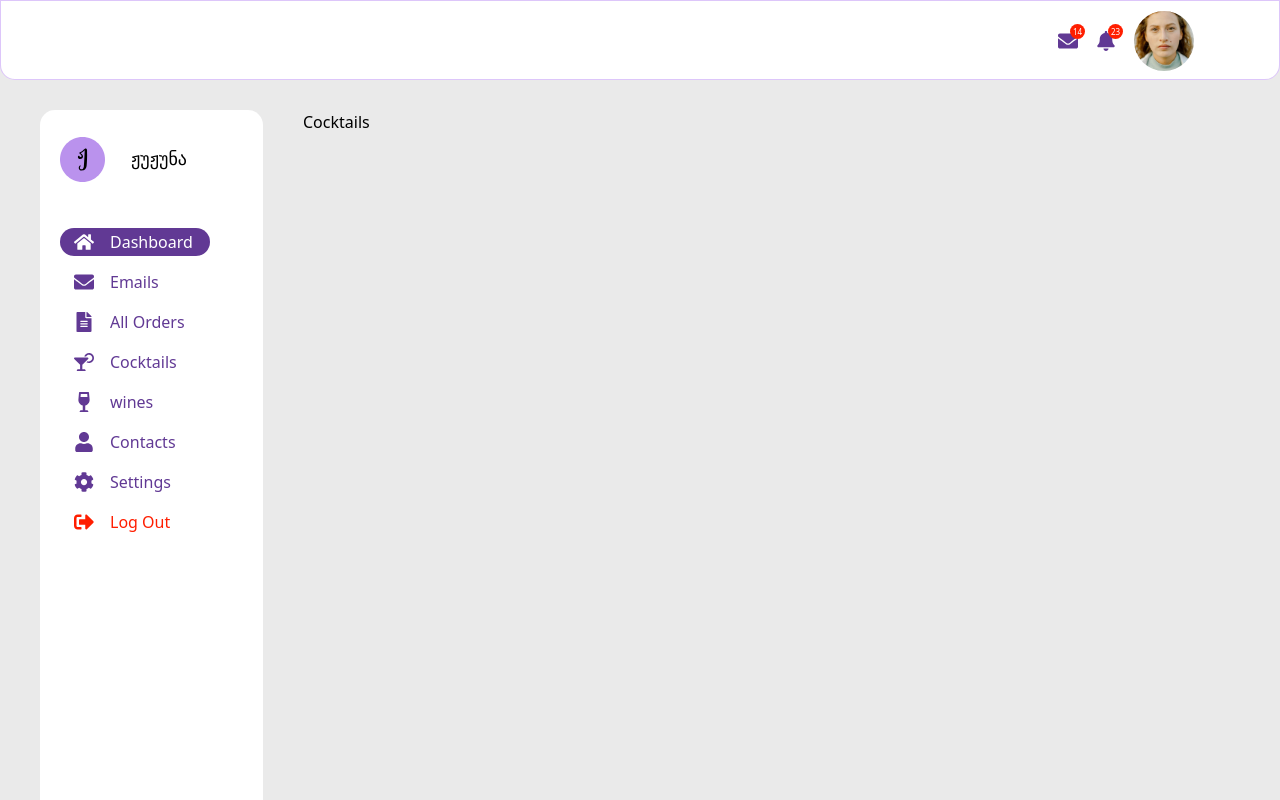
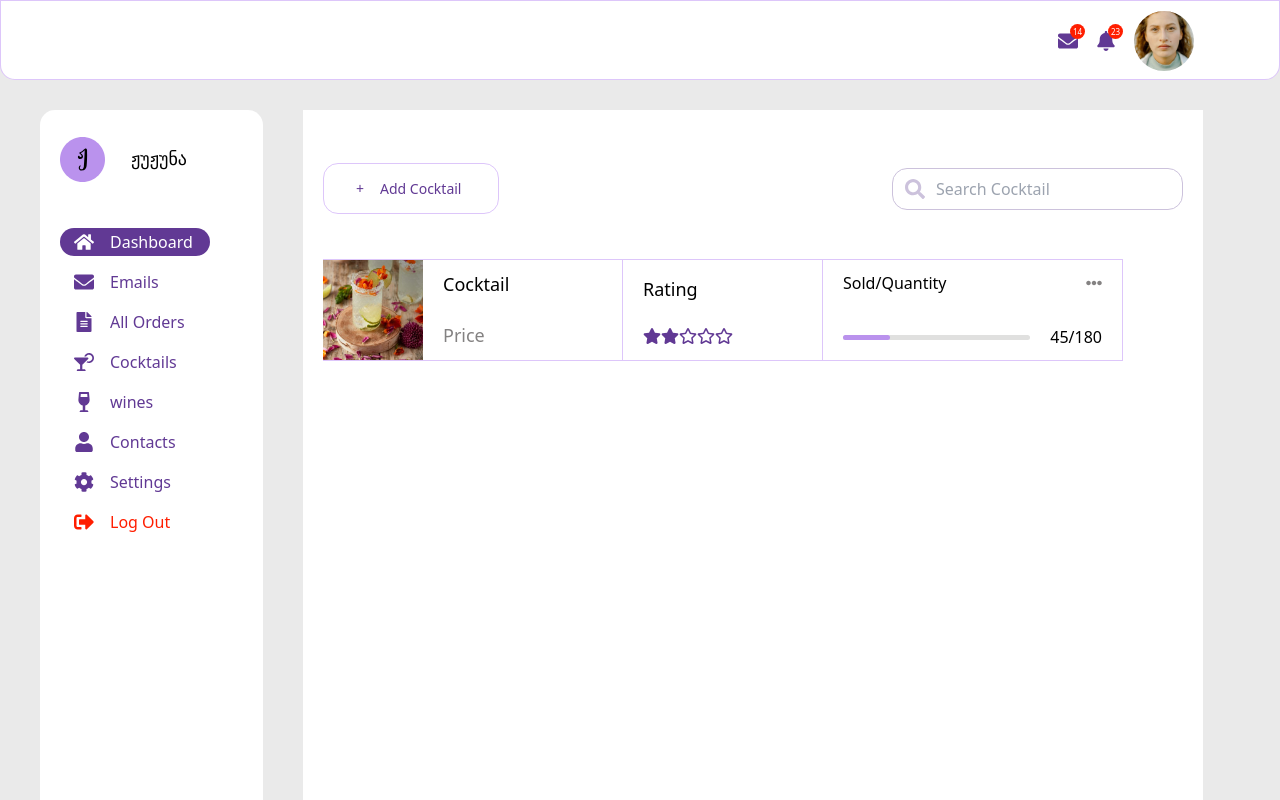
Before and after one commit to linesquad/jujuna-admin, a React (Vite) app: page /cocktails in a window 1280 px wide. Shown: the top 800 px of the page. Built offline with nearby package versions, Linux system fonts and the light colour scheme.

Commit message:
feat: add cocktails and wine pages just design

```diff
--- /dev/null
+++ b/src/components/productsComponents/DisplayProducts.jsx
@@ -0,0 +1,11 @@
+import SingleProduct from "./SingleProduct";
+
+function DisplayProducts() {
+  return (
+    <div className="mt-[45px]">
+      <SingleProduct />
+    </div>
+  );
+}
+
+export default DisplayProducts;
--- /dev/null
+++ b/src/components/productsComponents/ProductsHeader.jsx
@@ -0,0 +1,23 @@
+import { FaSearch } from "react-icons/fa";
+
+function ProductsHeader({ type }) {
+  return (
+    <div className="flex items-center justify-between">
+      <div className="text-[14px] text-[#613994] flex items-center gap-[16px] py-[14px] px-[32px] border-[1px] border-[#BB8DF580] w-[176px] rounded-[15px]">
+        <span>+</span>
+        <p>Add {type}</p>
+      </div>
+
+      <div className="w-[291px] h-[42px] border-[1px] border-[#CCC2DC] rounded-[15px] pl-[12px] flex items-center gap-[11px]">
+        <FaSearch size={20} color="#CCC2DC" />
+        <input
+          type="text"
+          placeholder={`Search ${type}`}
+          className="border-none outline-none"
+        />
+      </div>
+    </div>
+  );
+}
+
+export default ProductsHeader;
--- /dev/null
+++ b/src/components/productsComponents/ProgressBar.jsx
@@ -0,0 +1,18 @@
+function ProgressBar({ progress, max }) {
+  const progressPercentage = (progress / max) * 100;
+  return (
+    <div className="flex items-center gap-[20px]">
+      <div className="w-full h-[5px] bg-[#e0e0df] rounded-[5px]">
+        <div
+          className={`h-full bg-[#BA92ED] rounded-[5px]`}
+          style={{ width: `${progressPercentage}%` }}
+        ></div>
+      </div>
+      <span>
+        {progress}/{max}
+      </span>
+    </div>
+  );
+}
+
+export default ProgressBar;
--- /dev/null
+++ b/src/components/productsComponents/SingleProduct.jsx
@@ -0,0 +1,45 @@
+import cocktail from "/images/cocktail.jfif";
+import { FaStar, FaRegStar } from "react-icons/fa";
+import { FaEllipsisH } from "react-icons/fa";
+import ProgressBar from "./ProgressBar";
+
+function SingleProduct() {
+  return (
+    <div className="flex">
+      <div className="flex items-center gap-[20px] w-[300px] border-y-[1px] border-r-[1px] border-[#BB8DF580]">
+        <img
+          src={cocktail}
+          alt="cocktail"
+          className="w-[100px] h-[100px] object-cover"
+        />
+        <div className="flex flex-col gap-[24px] text-[18px]">
+          <p>Cocktail</p>
+          <p className="text-[#848282]">Price</p>
+        </div>
+      </div>
+
+      <div className="flex flex-col gap-[24px] text-[18px] pl-[20px] justify-center w-[200px] border-y-[1px] border-r-[1px] border-[#BB8DF580]">
+        <p>Rating</p>
+        <div className="flex">
+          <FaStar color="#613994" />
+          <FaStar color="#613994" />
+          <FaRegStar color="#613994" />
+          <FaRegStar color="#613994" />
+          <FaRegStar color="#613994" />
+        </div>
+      </div>
+
+      <div className="px-[20px] flex flex-col justify-center gap-[30px] w-[300px] border-y-[1px] border-r-[1px] border-[#BB8DF580]">
+        <div className="flex items-center justify-between">
+          <p>Sold/Quantity</p>
+          <FaEllipsisH color="#848282" />
+        </div>
+        <div>
+          <ProgressBar progress={45} max={180} />
+        </div>
+      </div>
+    </div>
+  );
+}
+
+export default SingleProduct;
--- a/src/pages/Cocktails.jsx
+++ b/src/pages/Cocktails.jsx
@@ -1,5 +1,13 @@
+import DisplayProducts from "../components/productsComponents/DisplayProducts";
+import ProductsHeader from "../components/productsComponents/ProductsHeader";
+
 function Cocktails() {
-  return <div>Cocktails</div>;
+  return (
+    <div className="w-[900px] bg-[#fff] pt-[53px] px-[20px]">
+      <ProductsHeader type="Cocktail" />
+      <DisplayProducts />
+    </div>
+  );
 }
 
 export default Cocktails;
--- a/src/pages/Wines.jsx
+++ b/src/pages/Wines.jsx
@@ -1,5 +1,11 @@
+import ProductsHeader from "../components/productsComponents/ProductsHeader";
+
 function Wines() {
-  return <div>Wines</div>;
+  return (
+    <div className="w-[900px] bg-[#fff] pt-[53px] px-[20px]">
+      <ProductsHeader type="Wine" />
+    </div>
+  );
 }
 
 export default Wines;
```
Also changed, not shown: public/images/cocktail.jfif (added).
